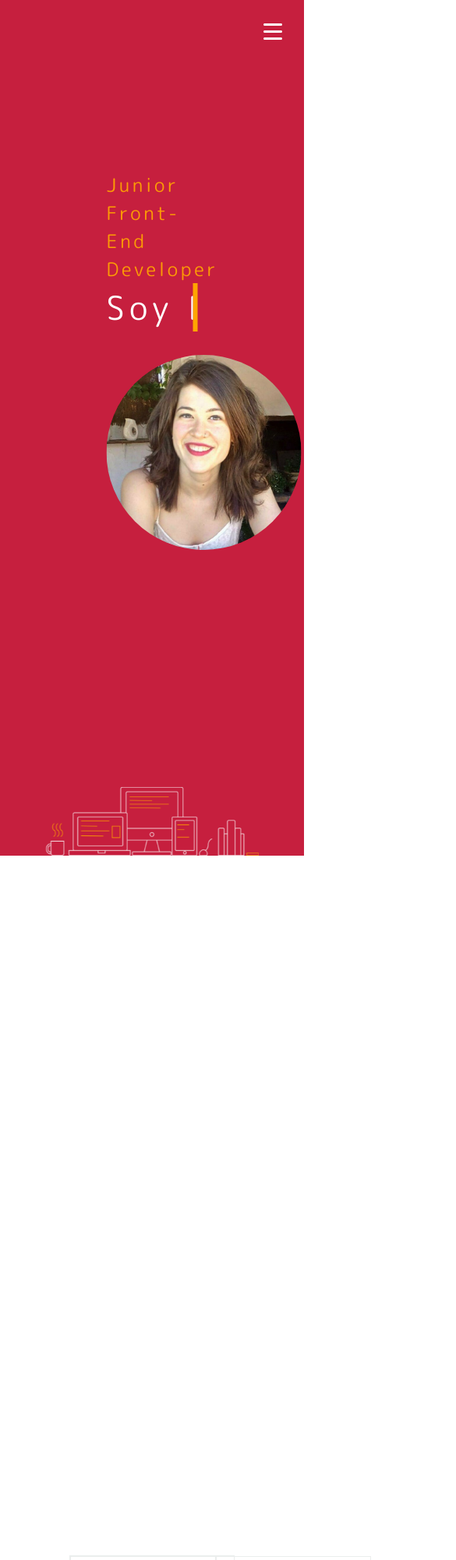
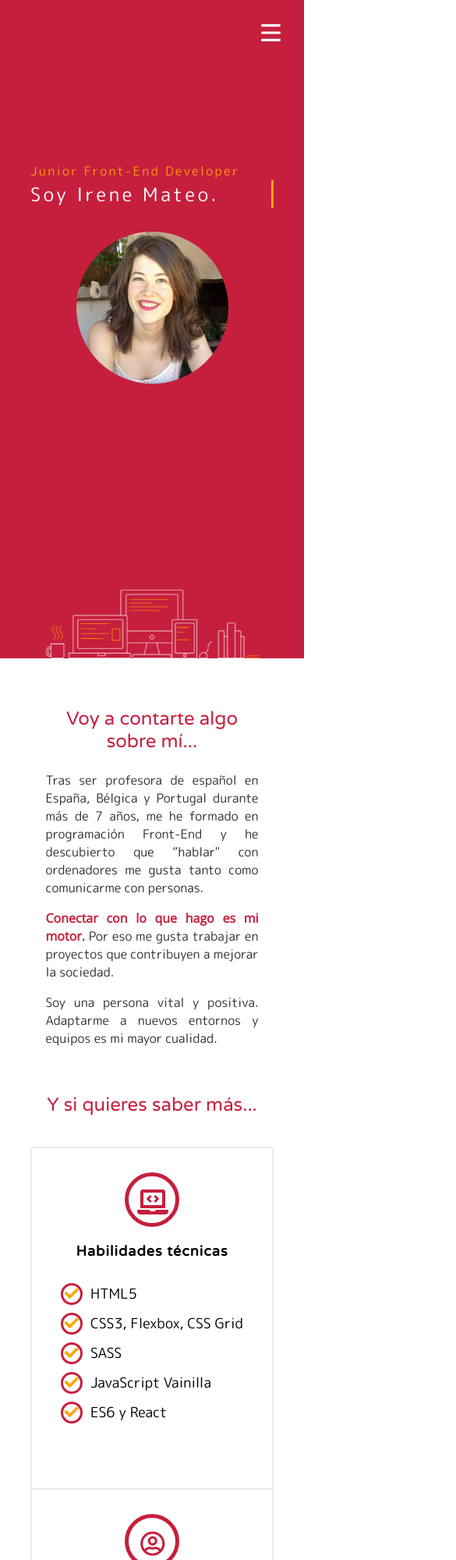
Before and after one commit to irenemherrero/portfolio, a React app: page / in a window 390 px wide. Shown: the top 2000 px of the page at 78% size, 585 px wide, since content can reach past the window. Built offline with nearby package versions, Linux system fonts and the light colour scheme.

Commit message:
mobile mediaqueries

```diff
--- a/src/scss/components/_buttons.scss
+++ b/src/scss/components/_buttons.scss
@@ -1,6 +1,6 @@
 .buttonHamburger {
-  width: 80px;
-  height: 80px;
+  width: 10vh;
+  height: 10vh;
   background-color: $font-color-1;
   background-image: url(../images/ico-menu.svg);
   position: fixed;
--- a/src/scss/components/_hero.scss
+++ b/src/scss/components/_hero.scss
@@ -1,9 +1,24 @@
 .heroTextContainer {
   position: absolute;
-  width: 30%;
-  left: 50%;
-  top: 20%;
-  transform: translate(-50%, 0%);
+  margin: 10vw;
+  width: 80vw;
+  top: 20vh;
+
+  @media all and (min-width: 768px) {
+    width: 60vw;
+    margin-left: 20vw;
+    margin-right: 20vw;
+    margin-top: 150px;
+    top: 10vh;
+}
+
+  @media all and (min-width: 1280px) {
+    // position: absolute;
+    // width: 30%;
+    // left: 50%;
+    // top: 20%;
+    // transform: translate(-50%, 0%);
+}
 }
 
 .preTitleEffect{
@@ -47,11 +62,20 @@
 }
 
 .photoMe{
-  height: 250px;
+  height: 50vw;
   margin: 30px;
-  width: 250px;
+  width: 50vw;
   border-radius: 50%;
   display: block;
   margin-left: auto;
   margin-right: auto;
+  @media all and (min-width: 768px) {
+    height: 300px;
+    width: 300px;
 }
+
+  @media all and (min-width: 1280px) {
+    height: 25vw;
+    width: 25vw;
+}
+}
--- a/src/scss/components/_typography.scss
+++ b/src/scss/components/_typography.scss
@@ -1,32 +1,60 @@
 .fontPreTitle{
   color: $font-color-1;
-  font-size: $font-size-xl;
+  font-size: $font-size-peq-tab;
   font-family: $font-family-1;
   font-weight: $font-weight-medium;
   margin: 0;
+  @media all and (min-width: 768px) {
+    font-size: $font-size-xl;
+}
+
+  @media all and (min-width: 1280px) {
+    font-size: $font-size-xl;
+}
 }
 .fontTitle {
   color: $font-color-6;
-  font-size: $font-size-gig;
+  font-size: $font-size-xl-tab;
   font-family: $font-family-1;
   font-weight: $font-weight-medium;
+  @media all and (min-width: 768px) {
+    font-size: $font-size-gig;
+}
+
+  @media all and (min-width: 1280px) {
+    font-size: $font-size-gig;
+}
 }
 
 .fontItemMenu {
   color: $font-color-1;
-  font-size: $font-size-big;
+  font-size: $font-size-peq-tab;
   font-family: $font-family-1;
   font-weight: $font-weight-regular;
   transition: color ease .5s;
   &:hover {
     color: $font-color-6;
   }
+  @media all and (min-width: 768px) {
+    font-size: $font-size-big;
+}
+
+  @media all and (min-width: 1280px) {
+    font-size: $font-size-big;
+}
 }
 .fontTitleSkill{
-  font-size: $font-size-xl;
+  font-size: $font-size-med-tab;
   font-family: $font-family-3;
   font-weight: $font-weight-bold;
   margin: 0;
+  @media all and (min-width: 768px) {
+    font-size: $font-size-xl;
+}
+
+  @media all and (min-width: 1280px) {
+    font-size: $font-size-xl;
+}
 }
 .fontListSkills{
   color: $font-color-4;
@@ -37,29 +65,57 @@
 
 .fontText{
   color: $font-color-3;
-  font-size: $font-size-big;
+  font-size: $font-size-peq-tab;
   font-family: $font-family-1;
   font-weight: $font-weight-regular;
+  @media all and (min-width: 768px) {
+    font-size: $font-size-big-tab;
+}
+
+  @media all and (min-width: 1280px) {
+    font-size: $font-size-gig;
+}
 }
 
 .fontTextHighlight{
   color: $font-color-1;
-  font-size: $font-size-big;
+  font-size: $font-size-peq-tab;
   font-family: $font-family-2;
   font-weight: $font-weight-bold;
+  @media all and (min-width: 768px) {
+    font-size: $font-size-big-tab;
+}
+
+  @media all and (min-width: 1280px) {
+    font-size: $font-size-gig;
+}
 }
 
 .paragraphTitle {
   color: $font-color-1;
-  font-size: $font-size-gig;
+  font-size: $font-size-xl-tab;
   font-family: $font-family-3;
   font-weight: $font-weight-medium;
   text-align: center;
+  @media all and (min-width: 768px) {
+    font-size: $font-size-gig-tab;
+}
+
+  @media all and (min-width: 1280px) {
+    font-size: $font-size-gig;
+}
 }
 
 .footerLink{
   color: $font-color-6;
-  font-size: $font-size-med;
+  font-size: $font-size-minim-tab;
   font-family: $font-family-1;
   font-weight: $font-weight-regular;
+  @media all and (min-width: 768px) {
+    font-size: $font-size-med;
 }
+
+  @media all and (min-width: 1280px) {
+    font-size: $font-size-med;
+}
+}
--- a/src/scss/core/_variables.scss
+++ b/src/scss/core/_variables.scss
@@ -30,7 +30,7 @@ $background-color-3: #fff;
 $background-color-4:#31302B;
 $background-color-5: #EBEEED;
 
-//Fuentes tablet
+//Fuentes tablet & mobile
 
 $font-size-minim-tab: 14px;
 $font-size-peq-tab: 16px;
@@ -38,7 +38,7 @@ $font-size-med-tab: 18px;
 $font-size-big-tab: 20px;
 $font-size-xl-tab: 24px;
 $font-size-xxl-tab: 26px;
-$font-size-gig-tab:80px;
+$font-size-gig-tab:36px;
 
 //Fuentes desktop
 
--- a/src/scss/layout/_header.scss
+++ b/src/scss/layout/_header.scss
@@ -1,28 +1,42 @@
 .headerBackground {
   margin: 0;
-  height: 130vh;
-  width: 100%;
+  height: 100vh;
+  width: 100vw;
   background-color: $background-color-1;
   position: relative;
+  @media all and (min-width: 768px) {
+    height: 1200px;
+  }
+
+  @media all and (min-width: 1280px) {
+    height: 130vh;
+  }
 }
 .menuBar{
   width: 100vw;
-  height: 80px;
+  height: 10vh;
 }
 
 .containerMenu{
   position: fixed;
   z-index: 10;
-  padding: 20px;
   display: flex;
+  padding-right: 10vh;
   align-items: center;
   justify-content: center;
-  width: 100%;
-  height: 80px;
+  width: 100vw;
+  height: 10vh;
   background-color: $background-color-2;
   animation-name: menu;
   animation-duration: 1s;
   animation-iteration-count: 1;
+  @media all and (min-width: 768px) {
+    justify-content: center;
+  }
+
+  @media all and (min-width: 1280px) {
+    justify-content: center;
+  }
 }
 @keyframes menu {
   from {
@@ -47,7 +61,7 @@
   align-items: center;
   justify-content: center;
   width: 0%;
-  height: 80px;
+  height: 10vh;
   background-color: $font-color-2;
   animation-name: menu-out;
   animation-duration: 1s;
--- a/src/scss/layout/_presentation.scss
+++ b/src/scss/layout/_presentation.scss
@@ -1,5 +1,9 @@
 .containerPresentation{
-    padding: 100px 600px;
-    height: 100vh;
+    padding: 10% 15% 0% 15%;
+    width: 100vw;
     text-align: justify;
+
+    @media all and (min-width: 1280px) {
+        height: 100vh;
+    }
 }
--- a/src/scss/layout/_skills.scss
+++ b/src/scss/layout/_skills.scss
@@ -1,7 +1,9 @@
 .containerSkills{
-    width: 80%;
+    width: 100vw;
     margin: auto;
-
+    @media all and (min-width: 1280px) {
+        width: 80%;
+    }
 }
 
 .generalSkillsList{
@@ -9,15 +11,25 @@
     background-color: white;
     border: 1px solid $background-color-5;
     display: grid;
-    grid-template-columns: 1fr 1fr;
-    margin: 53px 50px;
+    grid-template-rows: 1fr 1fr;
+    margin: 10% 10%;
     padding: 0;
+    @media all and (min-width: 768px) {
+        grid-template-columns: 1fr 1fr;
+        grid-template-rows: 0fr 0fr;
+        margin-bottom: 0;
+    }
+
+    @media all and (min-width: 1280px) {
+        grid-template-columns: 1fr 1fr;
+        grid-template-rows: 0fr 0fr;
+    }
 }
 
 .itemListGeneralSkills{
     border: 1px solid $background-color-5;
     list-style: none;
-    padding: 50px 20px;
+    padding: 10% 10%;
     display: flex;
     flex-direction: column;
     align-items: center;
@@ -27,14 +39,15 @@
     letter-spacing: 1px;
     padding-bottom: 20px;
     font-size: $font-weight-bold;
+    text-align: center;
 }
 
 .iconContainer{
     border: 5px solid $color-boton-2;
     color: $color-boton-2;
     border-radius: 50%;
-    height: 100px;
-    width: 100px;
+    height: 70px;
+    width: 70px;
     text-align: center;
     margin-bottom: 20px;
     background-color: $font-color-6;
@@ -42,6 +55,15 @@
     &:hover{
         background-color: $color-boton-2;
         color: $font-color-6;
+    }
+    @media all and (min-width: 768px) {
+        height: 100px;
+        width: 100px;
+    }
+
+    @media all and (min-width: 1280px) {
+        height: 100px;
+        width: 100px;
     }
 }
 
@@ -63,7 +85,6 @@
 
 .skill{
     list-style: none;
-    height: 30px;
     display: flex;
     align-content: center;
     margin-top: 10px;
--- a/src/scss/main.scss
+++ b/src/scss/main.scss
@@ -13,3 +13,6 @@
 @import 'components/buttons';
 @import 'components/hero';
 @import 'components/typography';
+
+//Pages
+@import 'pages/home';
--- /dev/null
+++ b/src/scss/pages/_home.scss
@@ -0,0 +1,3 @@
+#root{
+    width: 100%;
+}
```
Also changed, not shown: src/scss/layout/_footer.scss (+5 -2 lines), src/scss/layout/_projects.scss (+9 -7 lines), src/scss/main.css.
